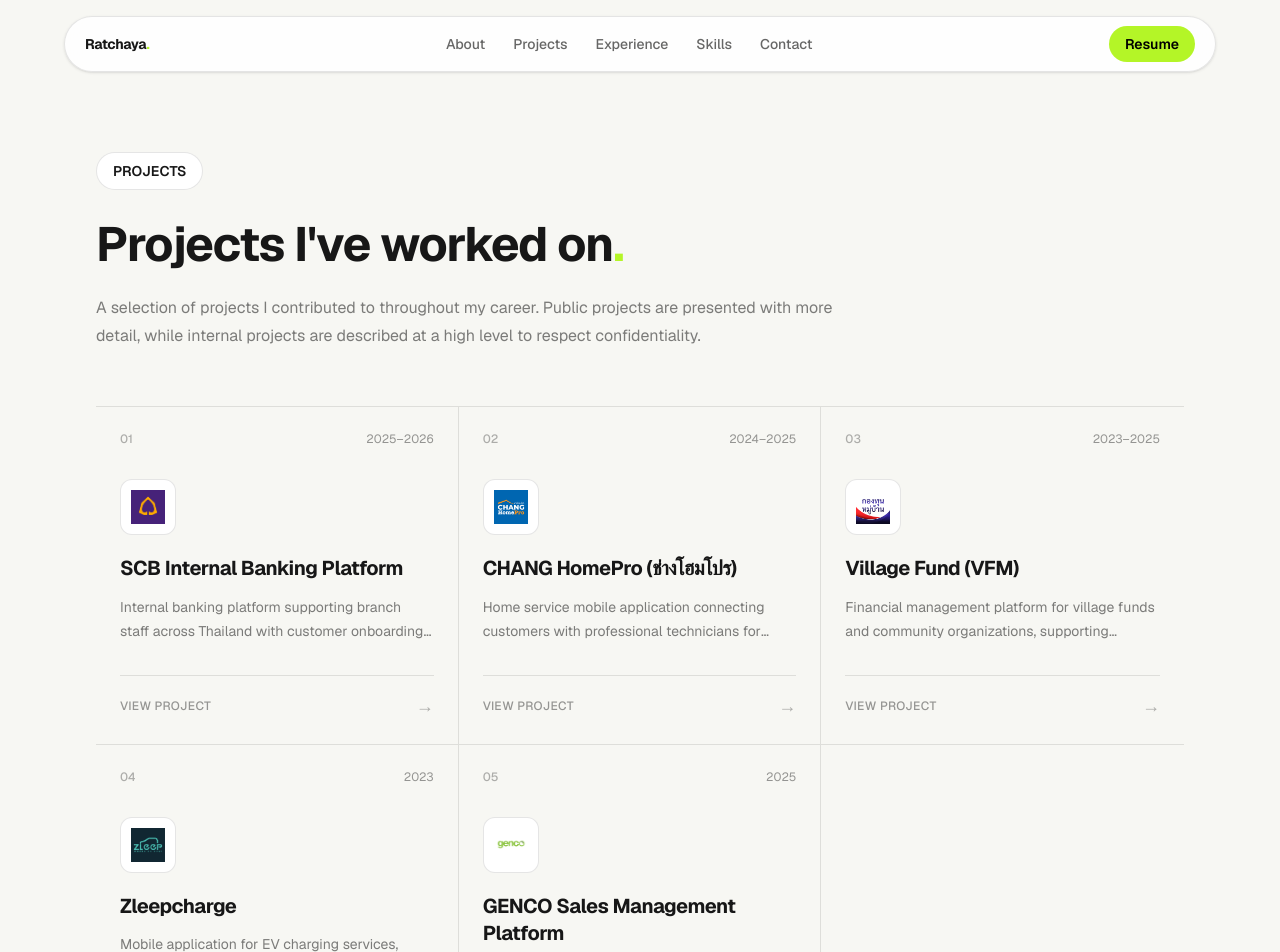
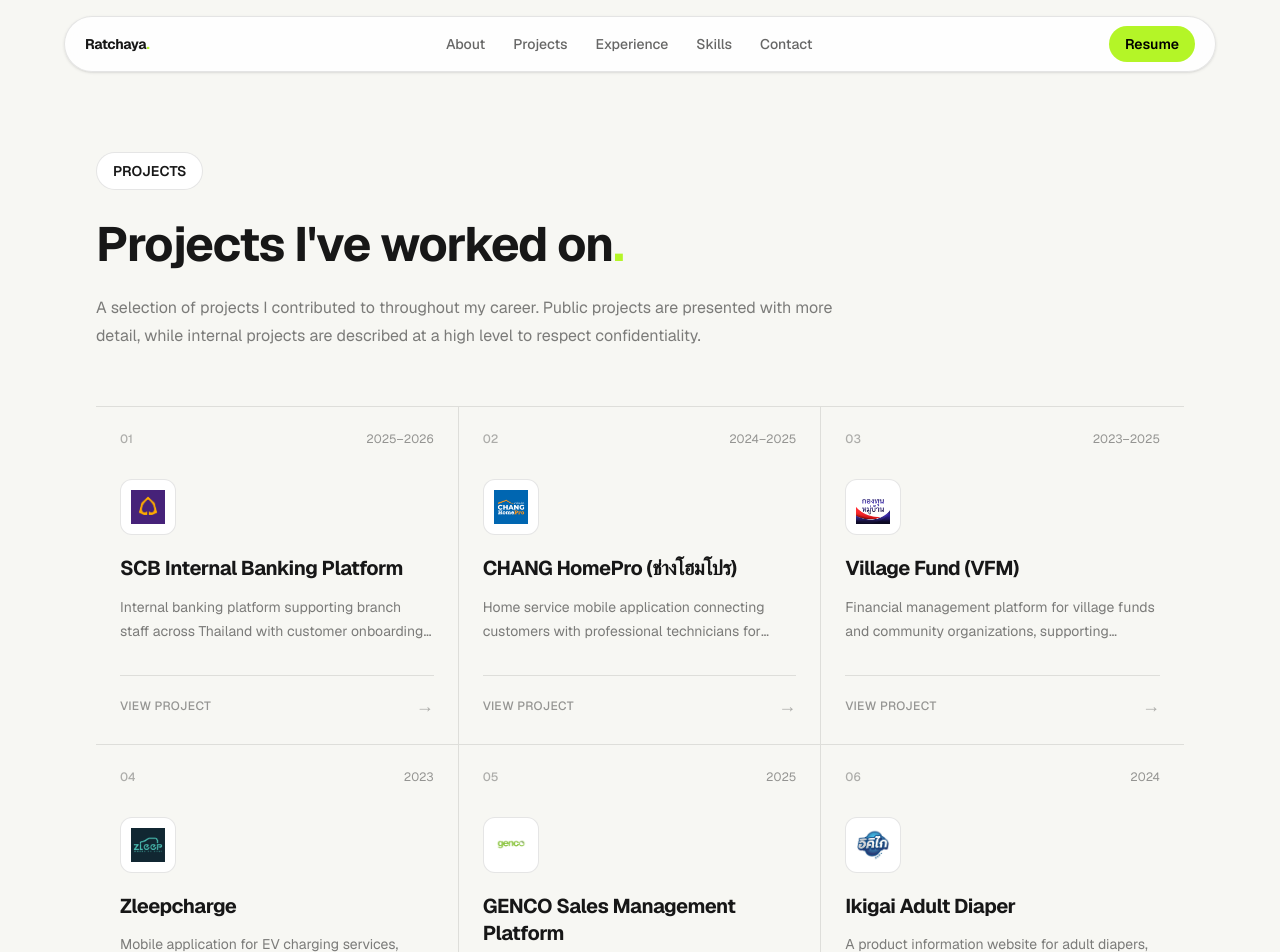
Before and after one commit to Ratchaya99/portfolio, a Next.js app: page /projects in a window 1280 px wide. Shown: the top 952 px of the page. Built offline with nearby package versions, Linux system fonts and the light colour scheme.

Commit message:
feat(projects): add ikigai project

```diff
--- a/src/shares/mocks/data/projects.ts
+++ b/src/shares/mocks/data/projects.ts
@@ -146,4 +146,36 @@
       "Groomed and supported other developers during the transition to the next development phase.",
     ],
   },
+  {
+    slug: "ikigai-adult-diaper",
+    title: "Ikigai Adult Diaper",
+    year: "2024",
+    description:
+      "A product information website for adult diapers, featuring product details, customer reviews, articles, and purchasing channels.",
+    featured: false,
+    logo: "/images/companies/ikigai-logo.jpg",
+    thumbnail: "/images/projects/ikigai/thumbnail.jpg",
+    company: "More Studio",
+    role: "Front End Developer",
+    technologies: [
+      "WordPress",
+      "PHP",
+      "JavaScript",
+      "HTML",
+      "CSS",
+      "Bootstrap",
+    ],
+    about:
+      "A custom WordPress website created to showcase adult diaper products, articles, and customer reviews, with information about pricing and available purchasing channels.",
+    roleDescription:
+      "Took responsibility for setting up the project from the beginning, including the WordPress environment, custom theme structure, plugin selection, and frontend implementation.",
+    responsibilities: [
+      "Set up the WordPress project and established the initial structure for the custom theme.",
+      "Evaluated and selected appropriate WordPress plugins to support the project's requirements.",
+      "Developed key website components including the navigation, footer, banner slider, social media section, and contact form.",
+      "Contributed to frontend development across the website and helped implement additional features throughout the project.",
+      "Guided team members who were new to WordPress by explaining the platform, development workflow, and implementation approaches.",
+      "Troubleshot technical issues and supported other developers in resolving implementation problems throughout the project.",
+    ],
+  },
 ];
```
Also changed, not shown: public/images/companies/ikigai-logo.jpg (added), public/images/projects/ikigai/thumbnail.jpg (added).
